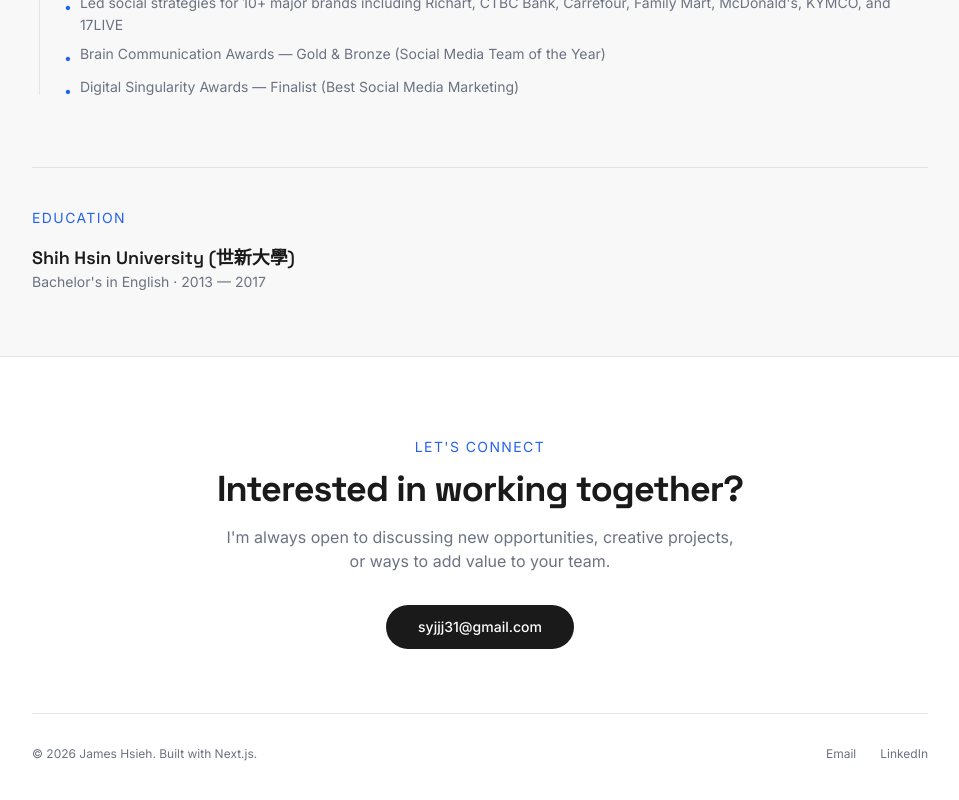
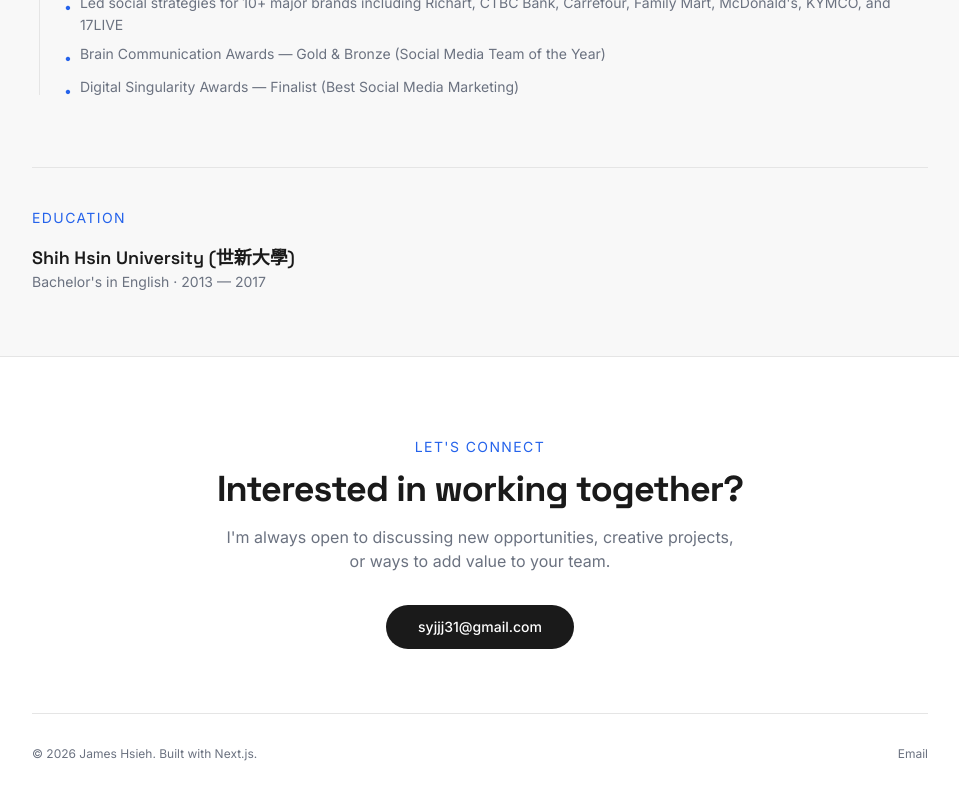
Before and after one commit to syj1239131/james-portfolio, a Next.js app: page / in a window 1280 px wide. Shown: the part 3864-4664 px from the top of the page, without its empty margins (160-1119 px from the left). Built offline with nearby package versions, Linux system fonts and the light colour scheme.

Commit message:
feat: add Chinese resume PDF, language-aware resume download, remove LinkedIn link

```diff
--- a/src/components/Footer.tsx
+++ b/src/components/Footer.tsx
@@ -41,14 +41,6 @@ export default function Footer() {
             >
               {t.footer.emailLink}
             </a>
-            <a
-              href="https://www.linkedin.com/in/%E5%AE%87%E5%82%91-%E8%AC%9D-8a15ba168/"
-              target="_blank"
-              rel="noopener noreferrer"
-              className="text-xs text-[var(--muted)] hover:text-[var(--accent)] transition-colors"
-            >
-              {t.footer.linkedinLink}
-            </a>
           </div>
         </div>
       </div>
--- a/src/components/Hero.tsx
+++ b/src/components/Hero.tsx
@@ -62,7 +62,7 @@ export default function Hero() {
             {t.hero.viewWorkButton}
           </a>
           <a
-            href="/Hsieh Yu Jie_James_Resume_2026.pdf"
+            href={t.navbar.resumeUrl}
             download
             className="w-full sm:w-auto px-6 py-3 rounded-full border border-[var(--border)] text-sm font-medium text-[var(--foreground)] hover:border-[var(--accent)] hover:text-[var(--accent)] transition-colors duration-200 inline-flex items-center justify-center gap-2"
           >
--- a/src/components/Navbar.tsx
+++ b/src/components/Navbar.tsx
@@ -53,7 +53,7 @@ export default function Navbar() {
             </a>
           ))}
           <a
-            href="/Hsieh Yu Jie_James_Resume_2026.pdf"
+            href={t.navbar.resumeUrl}
             download
             className="text-sm px-4 py-2 rounded-full border border-[var(--border)] text-[var(--muted)] hover:border-[var(--accent)] hover:text-[var(--accent)] transition-colors duration-200 inline-flex items-center gap-1.5"
           >
--- a/src/data/en.ts
+++ b/src/data/en.ts
@@ -24,6 +24,7 @@ export const translations = {
       contact: "Contact",
     },
     resumeButton: "Resume",
+    resumeUrl: "/Hsieh Yu Jie_James_Resume_2026.pdf",
     ctaButton: "Get in Touch",
   },
 
--- a/src/data/zh.ts
+++ b/src/data/zh.ts
@@ -24,6 +24,7 @@ export const translations = {
       contact: "聯絡我",
     },
     resumeButton: "履歷",
+    resumeUrl: "/謝宇傑履歷_2026.pdf",
     ctaButton: "與我聯絡",
   },
 
```
Also changed, not shown: 1 other file (tests, documents, lock files or other folders).
